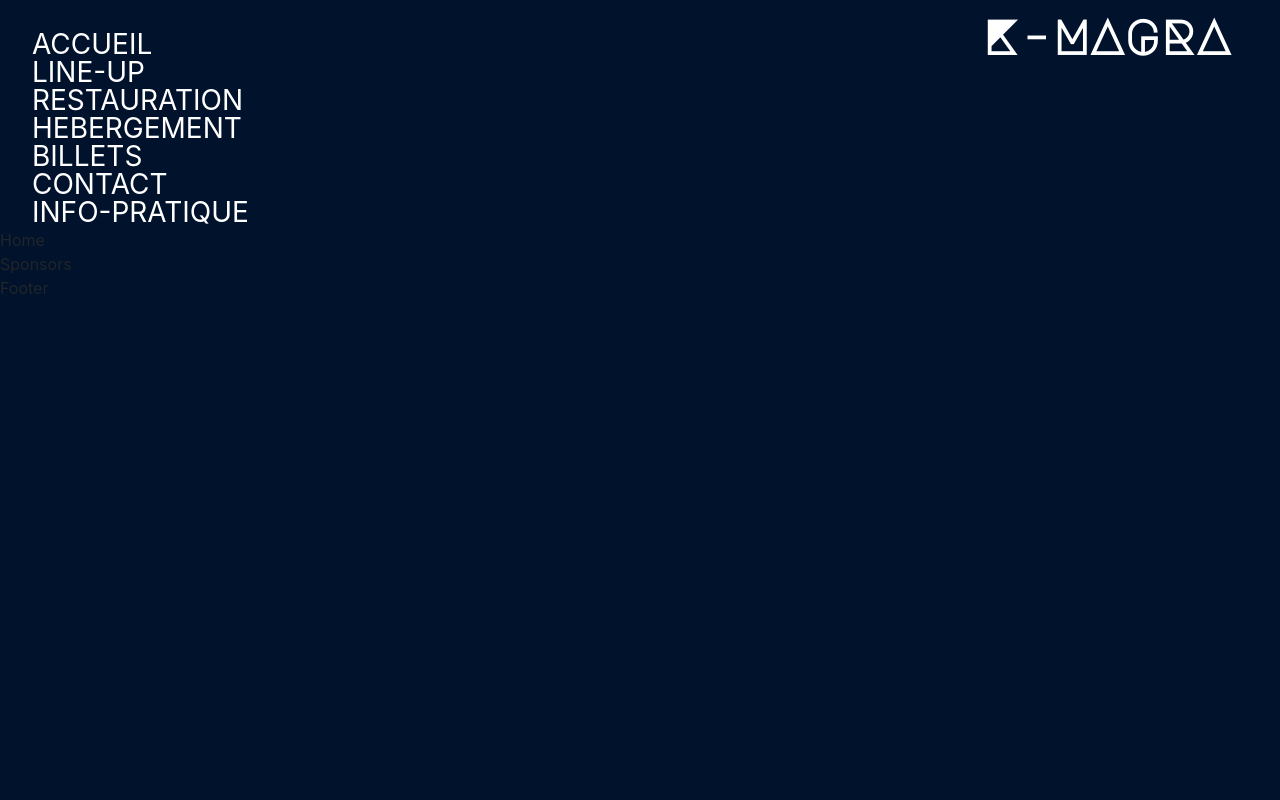
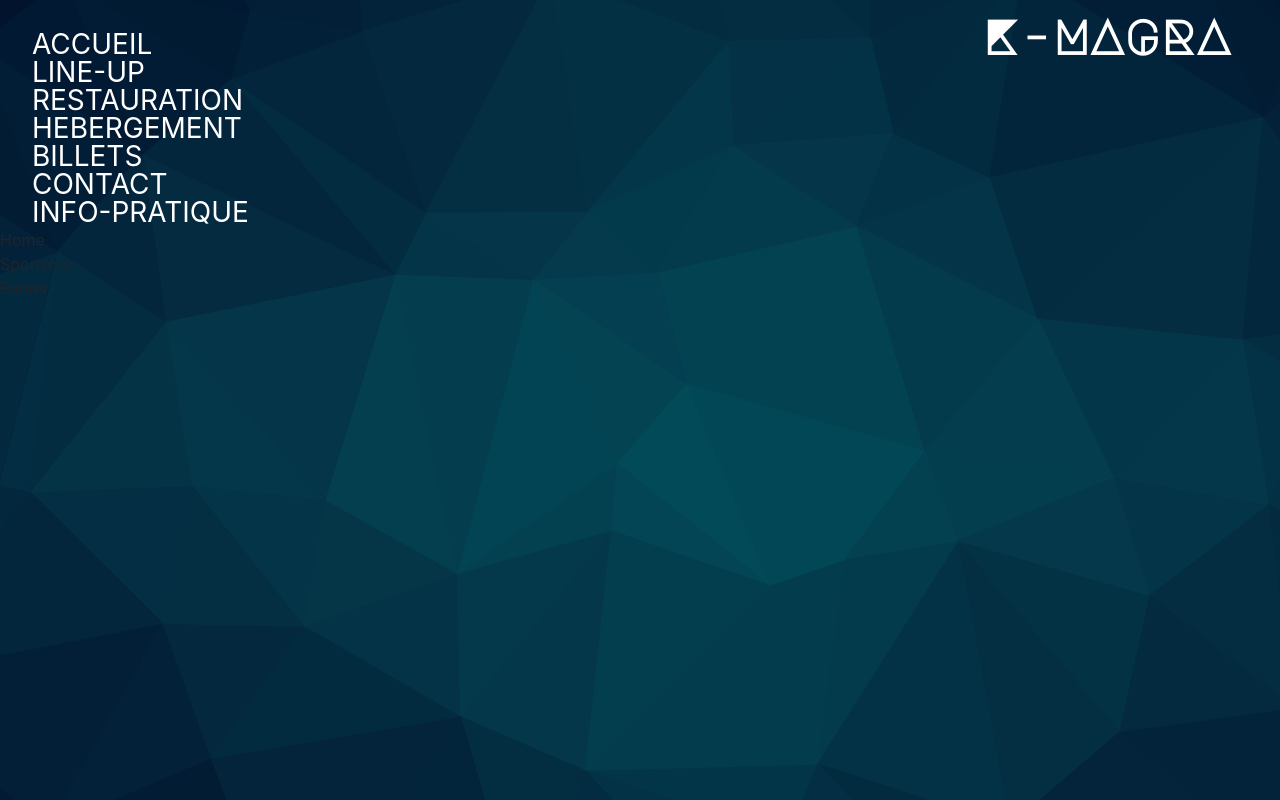
Before and after one commit to TestardR/React-Festival_Du_Graux_Son, a React (Create React App) app: page / in a window 1280 px wide. Built offline with nearby package versions, Linux system fonts and the light colour scheme.

Commit message:
baselayout setup

```diff
--- a/src/App.js
+++ b/src/App.js
@@ -13,14 +13,12 @@ function App() {
   return (
     <div className="background">
       <Router>
-        <Header />
         <Route exact path="/" component={Home} />
         <Route exact path="/lineup" component={LineUp} />
         <Route exact path="/restauration" component={Restauration} />
         <Route exact path="/hebergement" component={Hebergement} />
         <Route exact path="/contact" component={Contact} />
         <Route exact path="/info" component={Info} />
-        <Footer />
       </Router>
     </div>
   );
--- a/src/components/Home.js
+++ b/src/components/Home.js
@@ -1,12 +1,13 @@
 import React from 'react';
 import Sponsor from './Sponsor';
+import BaseLayout from './layouts/BaseLayout';
 
 const Home = () => {
   return (
-    <div>
+    <BaseLayout className="homeBackground">
       Home
       <Sponsor />
-    </div>
+    </BaseLayout>
   );
 };
 
--- /dev/null
+++ b/src/components/layouts/BaseLayout.js
@@ -0,0 +1,16 @@
+import React from 'react';
+import Header from './Header';
+import Footer from './Footer';
+
+const BaseLayout = props => {
+  const { children, className } = props;
+  return (
+    <div className={className}>
+      <Header />
+      {children}
+      <Footer />
+    </div>
+  );
+};
+
+export default BaseLayout;
--- a/src/styles/_header.scss
+++ b/src/styles/_header.scss
@@ -6,6 +6,9 @@
   font-weight: bold;
   cursor: pointer;
   font-family: 'MajorMonoDisplay';
+  &:hover {
+    color: $bleu-canard;
+  }
   @media only screen and (max-width: 767px) {
     font-size: 2.25rem;
     margin-top: 1.2rem;
--- /dev/null
+++ b/src/styles/_home.scss
@@ -0,0 +1,6 @@
+.homeBackground {
+  background-image: url('../static/images/homeImage.png');
+  overflow: hidden;
+  width: 100vw;
+  height: 100vh;
+}
--- a/src/styles/main.scss
+++ b/src/styles/main.scss
@@ -1,4 +1,5 @@
 @import './header';
+@import './home.scss';
 @import './shared/fonts';
 
 // RESET
```
Also changed, not shown: src/static/images/homeImage.png (added).
